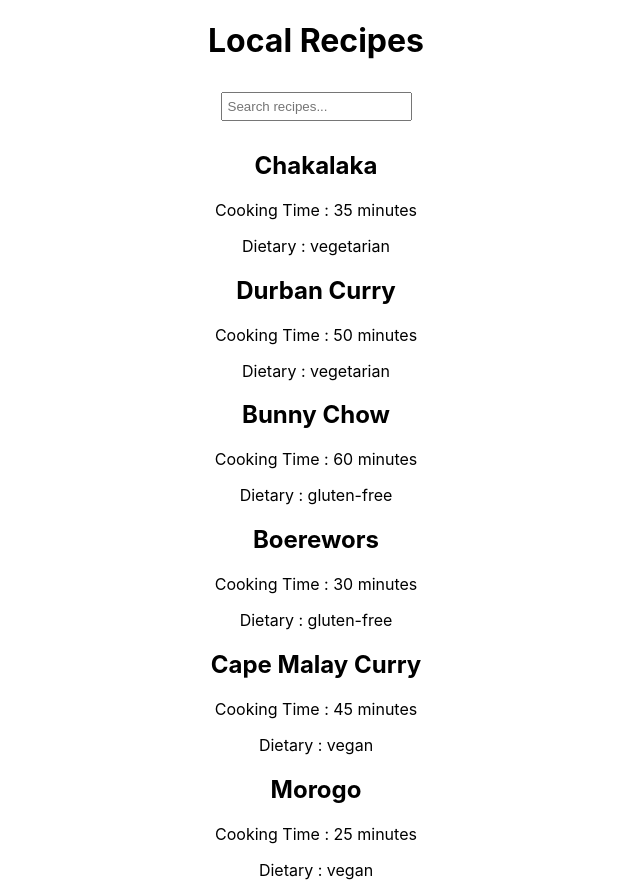
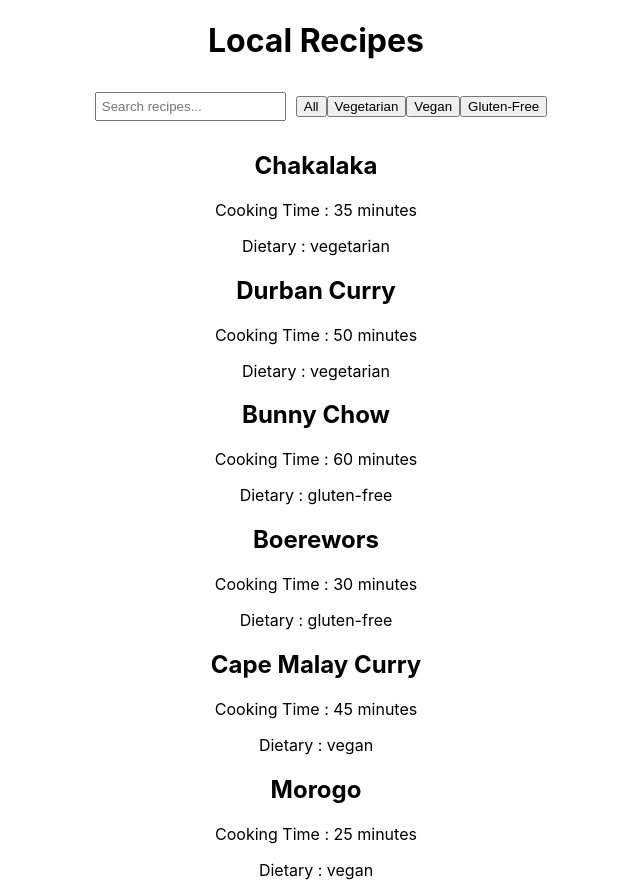
Before and after one commit to 2451668/2451668-recipe-book, a React (Create React App) app: page / in a window 1280 px wide. Shown: the whole page, without its empty margins (324-964 px from the left). Built offline with nearby package versions, Linux system fonts and the light colour scheme.

Commit message:
Created diet filter functionality

```diff
--- a/src/RecipeList.js
+++ b/src/RecipeList.js
@@ -10,14 +10,22 @@ function RecipeList() {
 
     // this is where I'll handle filtering and searching
     const [searchTerm, setSearchTerm] = useState('');  // this State holds the current search term; starts empty since you need to type something first
+    const [filter, setFilter] = useState('') // sets state to hold current filter with empty meaning no filter is currently applied
 
     const handleSearchChange = (event) => {
         setSearchTerm(event.target.value);  // updates search as you type
     };
 
-    const filteredRecipes = data.filter(recipe =>
-        recipe.name.toLowerCase().includes(searchTerm.toLowerCase())
-    );  // filters based on the search term, and so has to match the name prop. The result is 'filteredRecipes', an array of objects matching the search criteria, and is what is mapped to the Recipe comp. for display. Got help at https://stackoverflow.com/questions/44469548/es6-filter-data-with-case-insensitive-term with making the searches case insensitive
+    const handleFilterChange = (category) => {
+        setFilter(category); // Update filter as a dietary category is selected
+    };
+
+    const filteredRecipes = data.filter(recipe => {
+        return (
+            (filter === '' || recipe.dietary.includes(filter)) &&
+            recipe.name.toLowerCase().includes(searchTerm.toLowerCase())
+        );
+    });  // filters based on the search term in addition to diet category. The result is 'filteredRecipes', an array of objects matching the search criteria, and is what is mapped to the Recipe comp. for display. Got help at https://stackoverflow.com/questions/44469548/es6-filter-data-with-case-insensitive-term with making the searches case insensitive
 
     return (
         <div>
@@ -28,6 +36,12 @@ function RecipeList() {
                 onChange={handleSearchChange}
                 style={{ margin: "10px", padding: "5px" }}
             />
+
+            <button onClick={() => handleFilterChange('')}>All</button>
+            <button onClick={() => handleFilterChange('vegetarian')}>Vegetarian</button>
+            <button onClick={() => handleFilterChange('vegan')}>Vegan</button>
+            <button onClick={() => handleFilterChange('gluten-free')}>Gluten-Free</button>
+
             {filteredRecipes.map(recipe => (
                 // will use the map() function to iterate each item in the array and render a recipe comp. for each one
 
```
